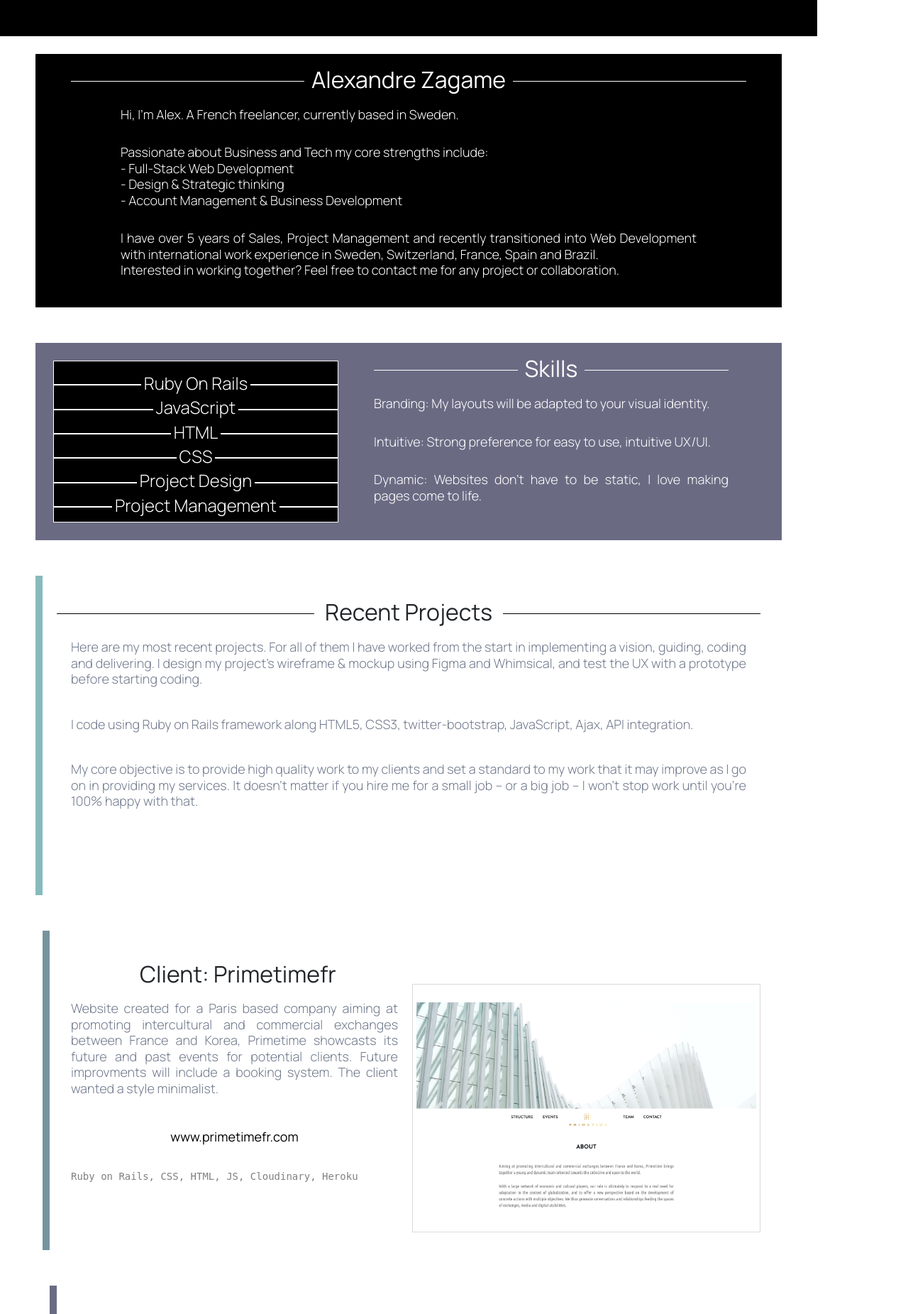
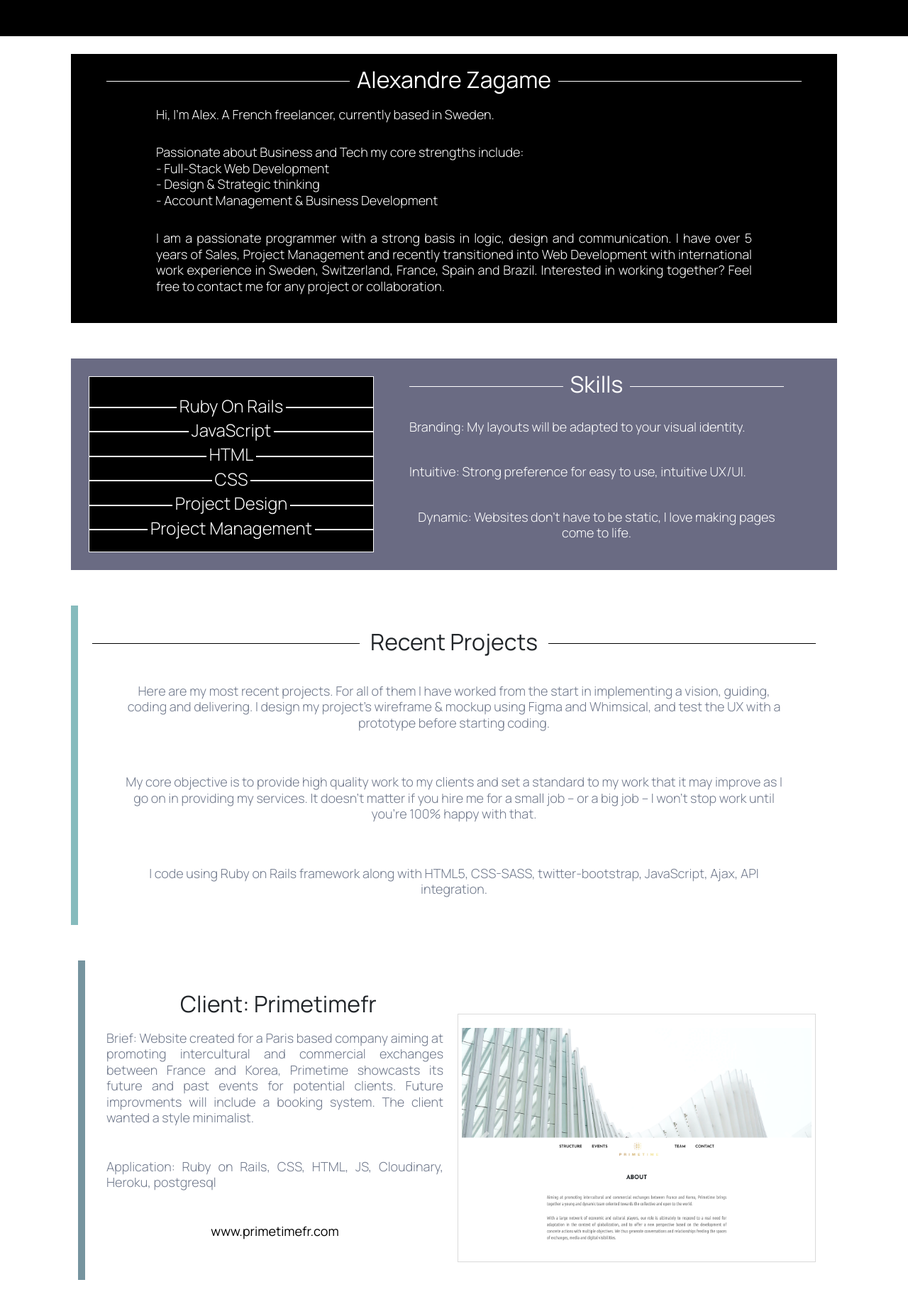
Before and after one commit to alexandrezagame/portfolio, a PHP site: page / in a window 1280 px wide. Shown: the part 801-2652 px from the top of the page at 71% size. Run offline with PHP 8.4, Linux system fonts and the light colour scheme; some libraries are stand-ins or nearby versions; some web fonts are replaced.

Commit message:
changing background color and VW of each section

```diff
--- a/index.html
+++ b/index.html
@@ -154,8 +154,7 @@
             </p>
 
             <p>
-                I have over 5 years of Sales, Project Management and recently transitioned into Web Development with international work experience in Sweden, Switzerland, France, Spain and Brazil.
-                <br>
+                I am a passionate programmer with a strong basis in logic, design and communication. I have over 5 years of Sales, Project Management and recently transitioned into Web Development with international work experience in Sweden, Switzerland, France, Spain and Brazil.
                 Interested in working together? Feel free to contact me for any project or collaboration.
             </p>
         </section>
@@ -209,10 +208,10 @@
                     Here are my most recent projects. For all of them I have worked from the start in implementing a vision, guiding, coding and delivering. I design my project's wireframe & mockup using Figma and Whimsical, and test the UX with a prototype before starting coding.
                     </p>
                     <p>
-                    I code using Ruby on Rails framework along HTML5, CSS3, twitter-bootstrap, JavaScript, Ajax, API integration.
+                    My core objective is to provide high quality work to my clients and set a standard to my work that it may improve as I go on in providing my services. It doesn't matter if you hire me for a small job – or a big job – I won’t stop work until you’re 100% happy with that.
                     </p>
                     <p>
-                    My core objective is to provide high quality work to my clients and set a standard to my work that it may improve as I go on in providing my services. It doesn't matter if you hire me for a small job – or a big job – I won’t stop work until you’re 100% happy with that.
+                    I code using Ruby on Rails framework along with HTML5, CSS-SASS, twitter-bootstrap, JavaScript, Ajax, API integration.
                     </p>
                 </div>
 
@@ -227,14 +226,14 @@
                 <div class="projects-text">
                     <h2><span>Client: Primetimefr</span></h2>
                     <p>
-                    Website created for a Paris based company aiming at promoting intercultural and commercial exchanges between France and Korea, Primetime showcasts its future and past events for potential clients. Future improvments will include a booking system. The client wanted a style minimalist.
+                    Brief: Website created for a Paris based company aiming at promoting intercultural and commercial exchanges between France and Korea, Primetime showcasts its future and past events for potential clients. Future improvments will include a booking system. The client wanted a style minimalist.
+                    </p>
+                    <p>
+                    Application: Ruby on Rails, CSS, HTML, JS, Cloudinary, Heroku, postgresql
                     </p>
                     <p>
                     <a href="http://www.primetimefr.com" target="_blank">www.primetimefr.com</a>
                     </p>
-                    <code>
-                    Ruby on Rails, CSS, HTML, JS, Cloudinary, Heroku
-                    </code>
                 </div>
                 <div class="project-carousel">
                     <div id="carouselExampleControls1" class="carousel slide" data-ride="carousel">
@@ -282,14 +281,14 @@
             <div class="projects-text">
                 <h2><span>Project: Fleapit</span></h2>
                 <p>
-                Cross-breed between Ebay, Tinder and a traditional flea-market, but non-monetary. The focus is to create a platform where users can exchange things they have at home with items of other users with an equivalent value range. The user registers on Fleapit, adds a first item and starts swiping left (dislike) or right (like) on other users’ objects based on a similar value. When two users like each other’s items a match happens and a chat becomes accessible to accept or not the trade.
+                Brief: Cross-breed between Ebay, Tinder and a traditional flea-market, but non-monetary. The focus is to create a platform where users can exchange things they have at home with items of other users with an equivalent value range. The user registers on Fleapit, adds a first item and starts swiping left (dislike) or right (like) on other users’ objects based on a similar value. When two users like each other’s items a match happens and a chat becomes accessible to accept or not the trade.
+                </p>
+                <p>
+                Application: Ruby on Rails, SCSS, HTML, JS, Cloudinary, Heroku, postgresql
                 </p>
                 <p>
                 <a href="http://www.fleapit.net/" target="_blank">www.fleapit.net</a>
                 </p>
-                <code>
-                Ruby on Rails, SCSS, HTML, JS, Cloudinary, Heroku
-                </code>
             </div>
             <div class="project-carousel">
                 <div id="carouselExampleControls2" class="carousel slide" data-ride="carousel">
@@ -357,14 +356,14 @@
                 <div class="projects-text">
                     <h2><span>Project: FlowerFriend</span></h2>
                     <p>
-                    It was an app designed for flower shops to be able to display their products of the week to customers. Users can easily find the locations of the shops, see what they have in store and book the flower of their choice for a later pickup at that location.
+                    Brief: an app designed for flower shops to be able to display their products of the week to customers. Users can easily find the locations of the shops, see what they have in store and book the flower of their choice for a later pickup at that location.
                     </p>
                     <p>
-                    <a href="https://flowerfriend.herokuapp.com/" target="_blank">FlowerFriend</a>
+                    Application: Ruby on Rails, CSS, HTML, JS, MapBox, Cloudinary, Heroku, postgresql
                     </p>
-                    <code>
-                    Ruby on Rails, CSS, HTML, JS, MapBox, Cloudinary, Heroku
-                    </code>
+                    <p>
+                    <a href="https://flowerfriend.herokuapp.com/" target="_blank">www.flowerfriend.com</a>
+                    </p>
                 </div>
                 <div class="project-carousel">
                     <div id="carouselExampleControls3" class="carousel slide" data-ride="carousel">
@@ -417,7 +416,7 @@
                         <input type="color">
                     </div>
                     <p>
-                        Lorem ipsum dolor sit amet, consectetur adipiscing elit, sed do eiusmod tempor incididunt ut labore et dolore magna aliqua. Ut enim ad minim veniam, quis nostrud exercitation ullamco laboris nisi ut aliquip ex ea commodo consequat.
+                        I am eager to work with you, to provide reliable, consistent, and high quality solutions to design/development challenges. Please shoot me a message, so we can discuss how we can work together to FULLY meet your Business Needs!
                     </p>
                 </div>
             </div>
--- a/style/components/background.css
+++ b/style/components/background.css
@@ -4,11 +4,12 @@ section.background {
 	left: 0;
 	width: 100%;
 	height: 100%;
-	background-image: url('https://images.pexels.com/photos/8892/pexels-photo.jpg?auto=compress&cs=tinysrgb&dpr=2&h=750&w=1260');
+	background-color: #030FA0;
+	/*background-image: url('https://images.pexels.com/photos/8892/pexels-photo.jpg?auto=compress&cs=tinysrgb&dpr=2&h=750&w=1260');*/
 	/*-webkit-filter: blur(5px); /* Safari 6.0 - 9.0 */*/
   	/*filter: blur(5px);*/
-  	-webkit-filter: grayscale(100%);
-  	filter: grayscale(100%);
+  	/*-webkit-filter: grayscale(100%);*/
+  	/*filter: grayscale(100%);*/
 	background-size: cover;
 	background-position: center;
 	mix-blend-mode: screen;
--- a/style/components/banner.css
+++ b/style/components/banner.css
@@ -1,5 +1,6 @@
 .banner-section {
-	width: 90vw !important;
+	/*width: 100vw !important;*/
+  margin: 0 50px;
 	padding: 25px 50px 25px 50px;
 
 }
--- a/style/components/future-projects.css
+++ b/style/components/future-projects.css
@@ -27,6 +27,7 @@
 	font-size: 20px !important;
 	font-weight: 300 !important;
 	line-height: 1.25 !important;
+
 }
 
 @media screen and (max-width: 1024px) {
--- a/style/components/magnifier.css
+++ b/style/components/magnifier.css
@@ -14,7 +14,7 @@
   display: flex;
   align-items: center;
   justify-content: center;
-  max-width: 90vw !important;
+  max-width: 100vw !important;
   height: auto;
 
 }
--- a/style/components/photosection.css
+++ b/style/components/photosection.css
@@ -49,7 +49,7 @@
 a.my-github {
 	position: fixed;
 	top: 25%;
-	right: 5%;
+	right: 3%;
 	transform-origin: 100% 0;
 	transform: rotate(90deg) translate(50%, 0);
 }
@@ -59,7 +59,7 @@ a.my-github {
 a.my-cv {
 	position: fixed;
 	top: 45%;
-	right: 5%;
+	right: 3%;
 	transform-origin: 100% 0;
 	transform: rotate(90deg) translate(50%, 0);
 }
@@ -67,7 +67,7 @@ a.my-cv {
 a.my-linkedin {
 	position: fixed;
 	top: 65%;
-	right: 5%;
+	right: 3%;
 	transform-origin: 100% 0;
 	transform: rotate(90deg) translate(50%, 0);
 }
--- a/style/components/project.css
+++ b/style/components/project.css
@@ -1,5 +1,5 @@
 #projects-part {
-	width: 90vw;
+	width: 100vw;
 }
 
 section.sticky-project {
@@ -85,9 +85,11 @@ section.projects {
 }
 
 .sticky-project.project-intro {
-	width: 90vw;
+	/*width: 100vw;*/
 	padding: 25px 50px 25px 50px;
+  margin: 0 50px;
 }
+
 .projects-section.intro {
 	border-left: 10px solid #86bbbd !important;
 }
@@ -95,7 +97,8 @@ section.projects {
 
 
 .sticky-project.project1 {
-	width: 90vw;
+	/*width: 100vw;*/
+  margin: 0 50px;
 	padding: 25px 50px 25px 50px;
 }
 .projects-section.one {
@@ -106,7 +109,8 @@ section.projects {
 
 
 .sticky-project.project2 {
-	width: 90vw;
+	/*width: 100vw;*/
+  margin: 0 50px;
 	padding: 25px 50px 25px 50px;
 }
 .projects-section.two {
@@ -115,7 +119,8 @@ section.projects {
 }
 
 .sticky-project.project3 {
-	width: 90vw;
+	/*width: 100vw;*/
+  margin: 0 50px;
 	padding: 25px 50px 25px 50px;
 }
 .projects-section.three {
@@ -124,7 +129,8 @@ section.projects {
 }
 
 .sticky-project.project4 {
-  width: 90vw;
+  /*width: 100vw;*/
+  margin: 0 50px;
   padding: 25px 50px 25px 50px;
   top:0;
 }
@@ -171,8 +177,9 @@ section.projects {
 
 .text-intro p {
 	text-align: justify !important;
-	padding: 15px 20px 10px 20px;
+	padding: 35px 40px 10px 40px;
 	color: #70798C;
+  text-align: center !important;
 }
 
 @media screen and (max-width: 1024px) {
@@ -203,13 +210,10 @@ section.projects {
 
 .zoom {
   transition: transform .2s; /* Animation */
-/*  width: 200px;
-  height: 200px;*/
-  /*margin: 0 auto;*/
 }
 
 .zoom:hover {
   transform: scale(1.5); /* (150% zoom - Note: if the zoom is too large, it will go outside of the viewport) */
-/*  padding: 50px;
-  margin: 50px;*/
+  object-fit: cover;
+  position: center;
 }
--- a/style/components/skills.css
+++ b/style/components/skills.css
@@ -1,6 +1,7 @@
 .skills-section {
-	width: 90vw;
+	/*width: 100vw;*/
 	padding: 25px 50px 25px 50px;
+  margin: 0 50px;
 }
 
 @media screen and (max-width: 1024px) {
@@ -130,8 +131,8 @@ span {
 }
 
 .skills-text p {
-	text-align: justify !important;
-	padding-top: 15px;
+	text-align: center !important;
+	padding-top: 25px;
 	color: white;
 	display: flex;
 	align-items: center;
```
